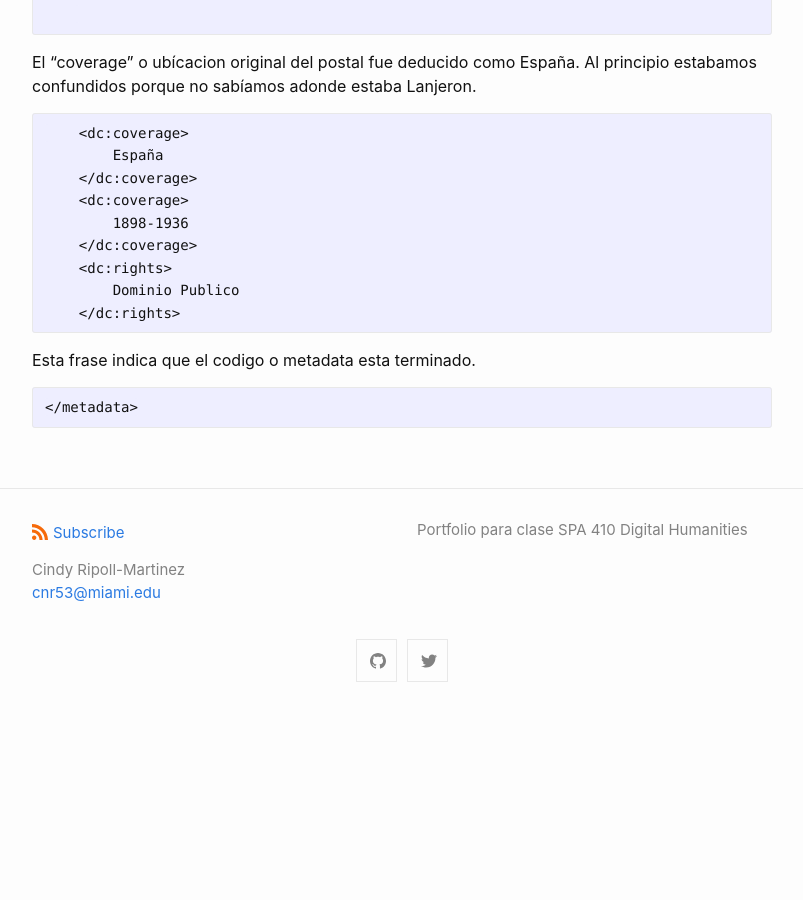
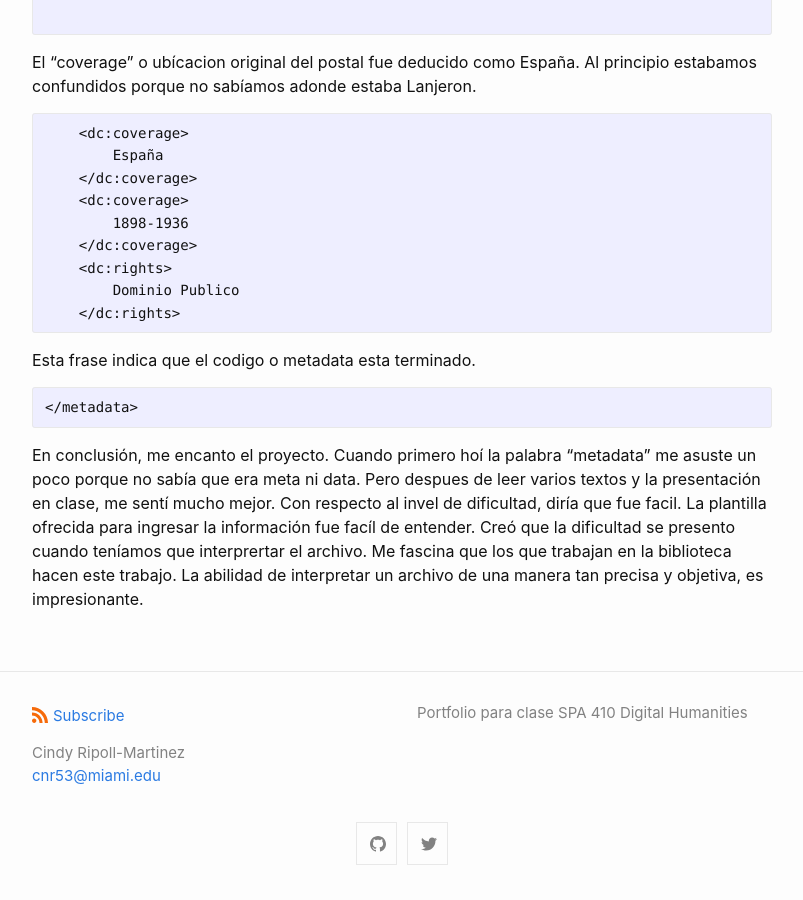
Before and after one commit to cindyripollm/cindyripollm.github.io, a Jekyll site: the page built from _posts/2021-09-27-metadatos.md, in a window 1280 px wide and 900 px high, scrolled down 2863 px. Shown: the whole window, without its empty margins (238-1041 px from the left). Built offline with Jekyll 4.4.1, drawn with Linux system fonts in a browser that asks for light colours; before the commit the page ends 3580 px from its top, so only the background shows below that.

Commit message:
Update 2021-09-27-metadatos.md

````diff
--- a/_posts/2021-09-27-metadatos.md
+++ b/_posts/2021-09-27-metadatos.md
@@ -154,3 +154,5 @@ Esta frase indica que el codigo o metadata esta terminado.
 ```
 </metadata>
 ```
+
+En conclusión, me encanto el proyecto. Cuando primero hoí la palabra "metadata" me asuste un poco porque no sabía que era meta ni data. Pero despues de leer varios textos y la presentación en clase, me sentí mucho mejor. Con respecto al invel de dificultad, diría que fue facil. La plantilla ofrecida para ingresar la información fue facíl de entender. Creó que la dificultad se presento cuando teníamos que interprertar el archivo. Me fascina que los que trabajan en la biblioteca hacen este trabajo. La abilidad de interpretar un archivo de una manera tan precisa y objetiva, es impresionante.
````
